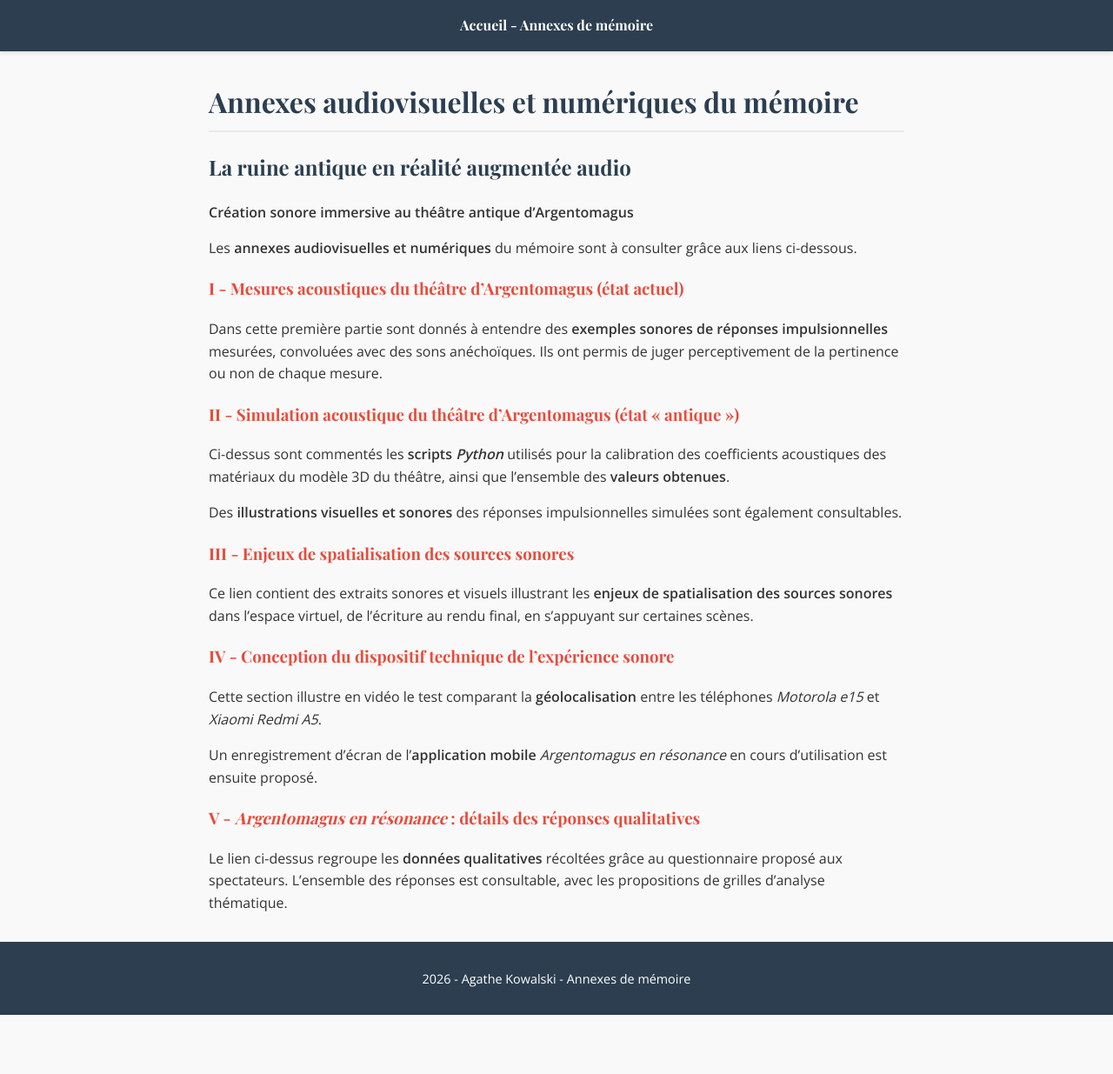
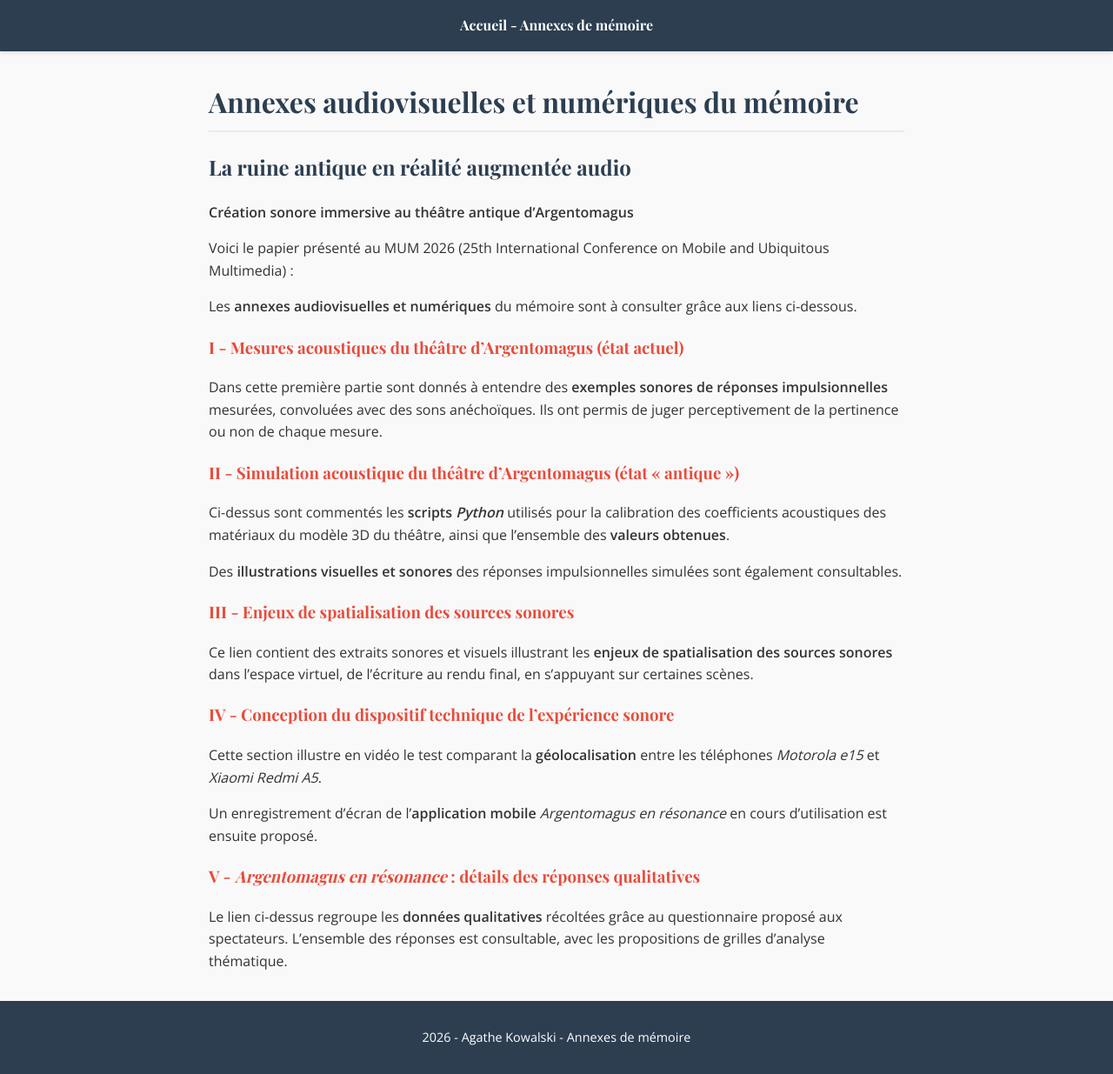
Before and after one commit to agathekowalski/ensll_memoire_p2026, a Jekyll site: the page built from index.md, in a window 1280 px wide. Shown: the whole page at 87% size. Built offline with Jekyll 4.4.1, drawn with Linux system fonts in a browser that asks for light colours; before the commit the page ends 1167 px from its top, so only the background shows below that.

Commit message:
Update index.md

```diff
--- a/index.md
+++ b/index.md
@@ -10,6 +10,8 @@ title: accueil
 ## La ruine antique en réalité augmentée audio
 
 **Création sonore immersive au théâtre antique d’Argentomagus**
+
+Voici le papier présenté au MUM 2026 (25th International Conference on Mobile and Ubiquitous Multimedia) :
 
 Les **annexes audiovisuelles et numériques** du mémoire sont à consulter grâce aux liens ci-dessous.
 
```
